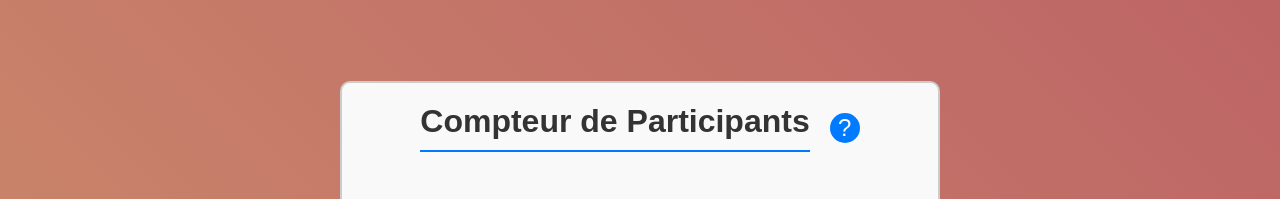
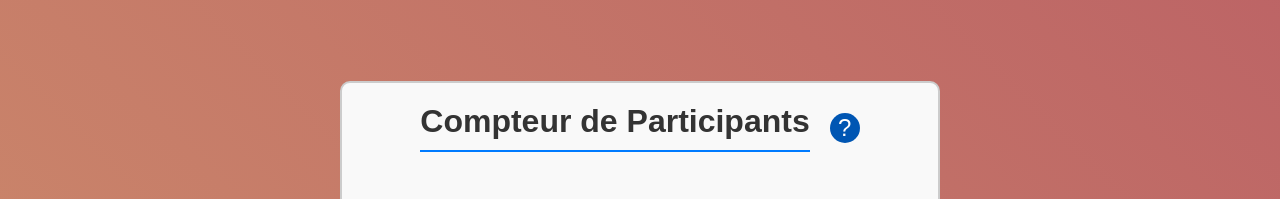
Before and after one commit to VolkNGN/Compteur-de-personne-React.JS, a React (Create React App) app in the folder compteur-participants-mairie/: page / in a window 1280 px wide. In both pictures the pointer is over the button 844 px from the left and 127 px from the top of the page. Shown: the top 199 px of the page. Built offline with nearby package versions, Linux system fonts and the light colour scheme.

Commit message:
finale finale

```diff
--- a/compteur-participants-mairie/src/components/InstructionsToggle/InstructionsToggle.css
+++ b/compteur-participants-mairie/src/components/InstructionsToggle/InstructionsToggle.css
@@ -14,6 +14,10 @@
     font-size: 1.5em;
     cursor: pointer;
     margin-left: 10px;
+  }
+
+  .toggle-button:hover {
+    background-color: #0056b3;
   }
 
   .instructions-wrapper {
```
